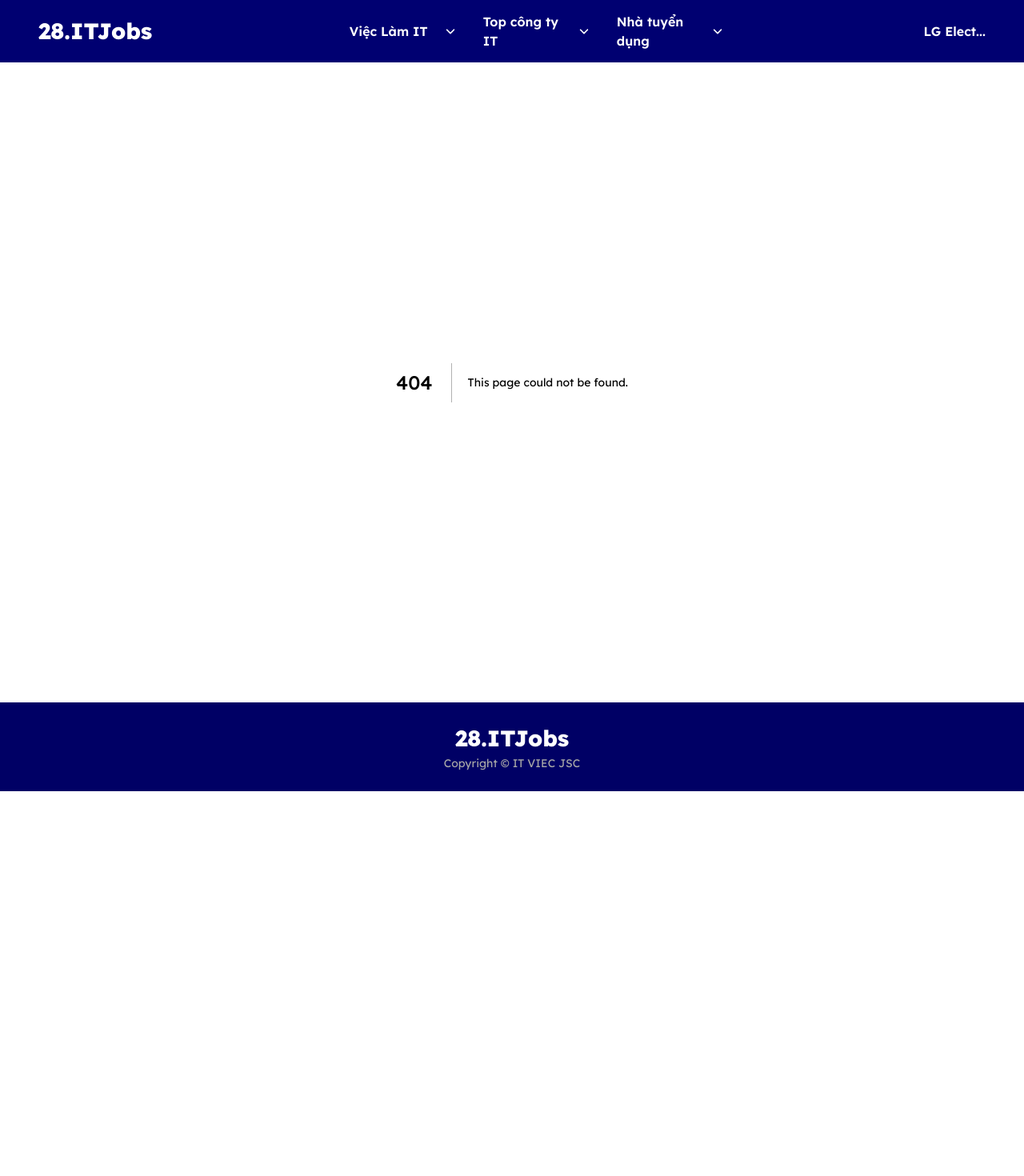
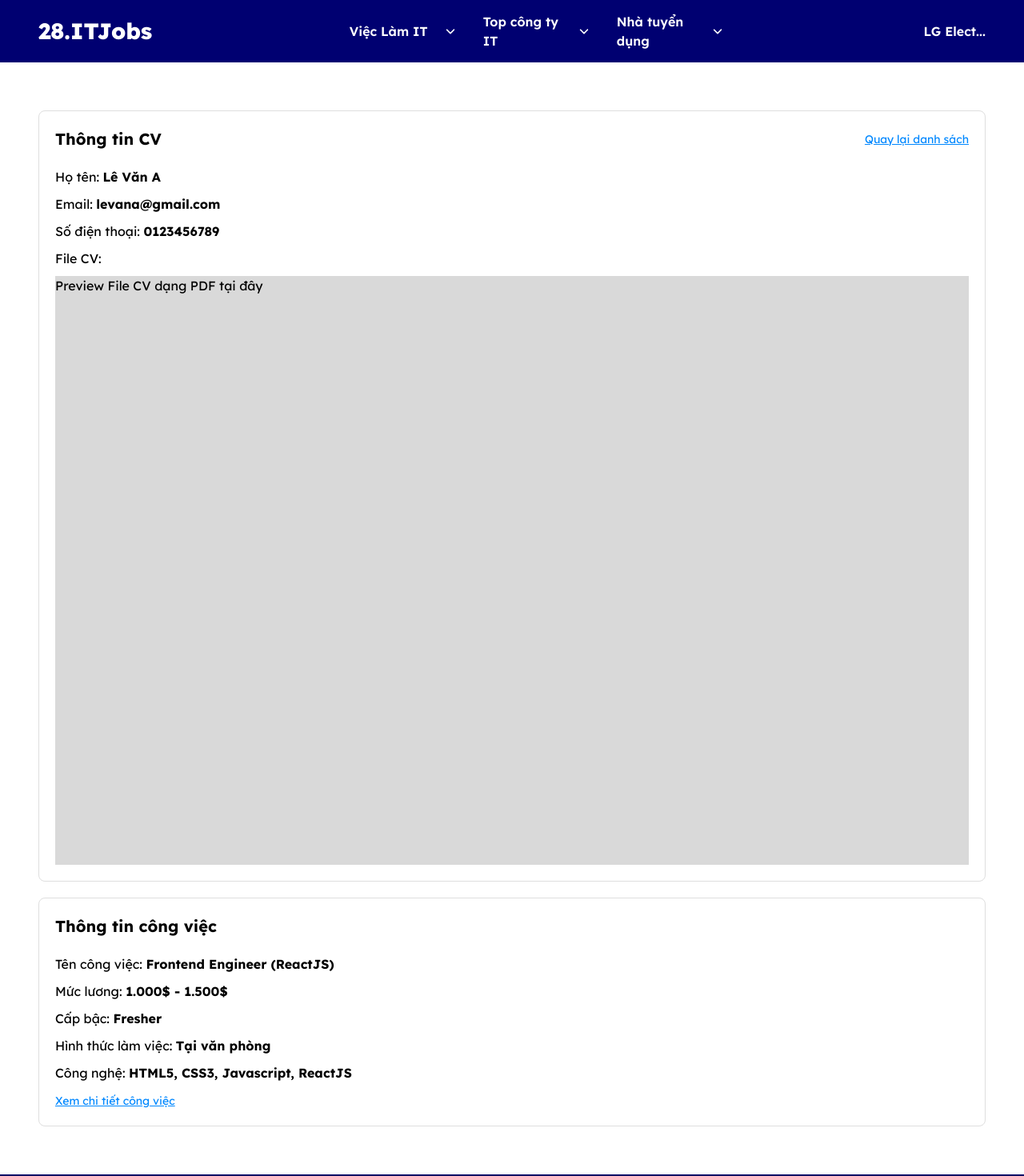
Before and after one commit to HungTrinh30106/it-job-frontend, a Next.js app: page /company-manage/cv/detail/1 in a window 1280 px wide. Before the commit this address had no page. Shown: the top 1470 px of the page at 80% size. Before the commit the page ends 989 px from the top, so only its background shows below. Built offline with nearby package versions, Linux system fonts and the light colour scheme.

Commit message:
0.10 Dựng trang chi tiết CV

```diff
--- /dev/null
+++ b/src/app/(pages)/company-manage/cv/detail/[id]/page.tsx
@@ -0,0 +1,68 @@
+import Link from "next/link";
+
+export default function Page() {
+  return (
+    <>
+      {/* Chi tiết CV */}
+      <div className="py-[60px]">
+        <div className="contain">
+          <div className="border border-[#DEDEDE] rounded-[8px] p-[20px]">
+            <div className="flex flex-wrap gap-[20px] items-center justify-between mb-[20px]">
+              <h1 className="sm:w-auto w-[100%] font-[700] text-[20px] text-black">
+                Thông tin CV
+              </h1>
+              <Link
+                href=""
+                className="font-[400] text-[14px] text-[#0088FF] underline"
+              >
+                Quay lại danh sách
+              </Link>
+            </div>
+            <div className="font-[400] text-[16px] text-black mb-[10px]">
+              Họ tên: <b>Lê Văn A</b>
+            </div>
+            <div className="font-[400] text-[16px] text-black mb-[10px]">
+              Email: <b>levana@gmail.com</b>
+            </div>
+            <div className="font-[400] text-[16px] text-black mb-[10px]">
+              Số điện thoại: <b>0123456789</b>
+            </div>
+            <div className="font-[400] text-[16px] text-black mb-[10px]">
+              File CV:
+            </div>
+            <div className="bg-[#D9D9D9] w-full h-[736px]">
+              Preview File CV dạng PDF tại đây
+            </div>
+          </div>
+          <div className="border border-[#DEDEDE] rounded-[8px] p-[20px] mt-[20px]">
+            <h2 className="sm:w-auto w-[100%] font-[700] text-[20px] text-black mb-[20px]">
+              Thông tin công việc
+            </h2>
+            <div className="font-[400] text-[16px] text-black mb-[10px]">
+              Tên công việc: <b>Frontend Engineer (ReactJS)</b>
+            </div>
+            <div className="font-[400] text-[16px] text-black mb-[10px]">
+              Mức lương: <b>1.000$ - 1.500$</b>
+            </div>
+            <div className="font-[400] text-[16px] text-black mb-[10px]">
+              Cấp bậc: <b>Fresher</b>
+            </div>
+            <div className="font-[400] text-[16px] text-black mb-[10px]">
+              Hình thức làm việc: <b>Tại văn phòng</b>
+            </div>
+            <div className="font-[400] text-[16px] text-black mb-[10px]">
+              Công nghệ: <b>HTML5, CSS3, Javascript, ReactJS</b>
+            </div>
+            <Link
+              href=""
+              className="font-[400] text-[14px] text-[#0088FF] underline"
+            >
+              Xem chi tiết công việc
+            </Link>
+          </div>
+        </div>
+      </div>
+      {/* Hết Chi tiết CV */}
+    </>
+  );
+}
```
